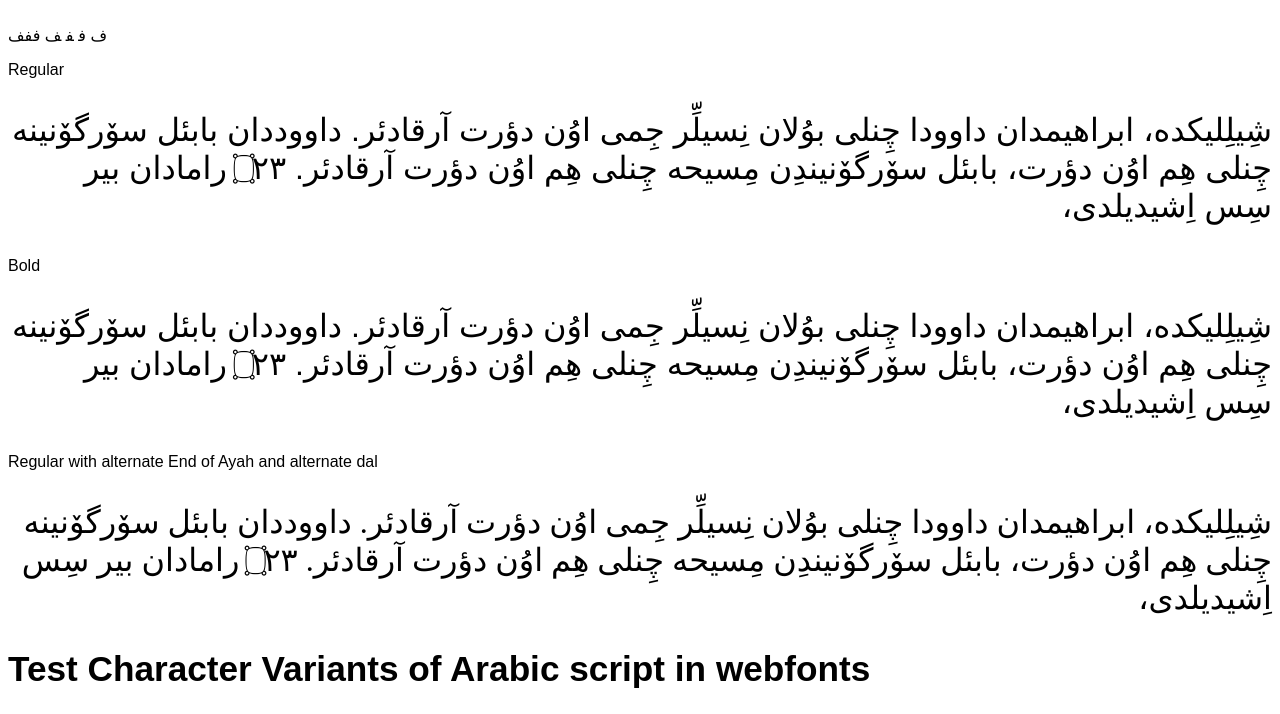
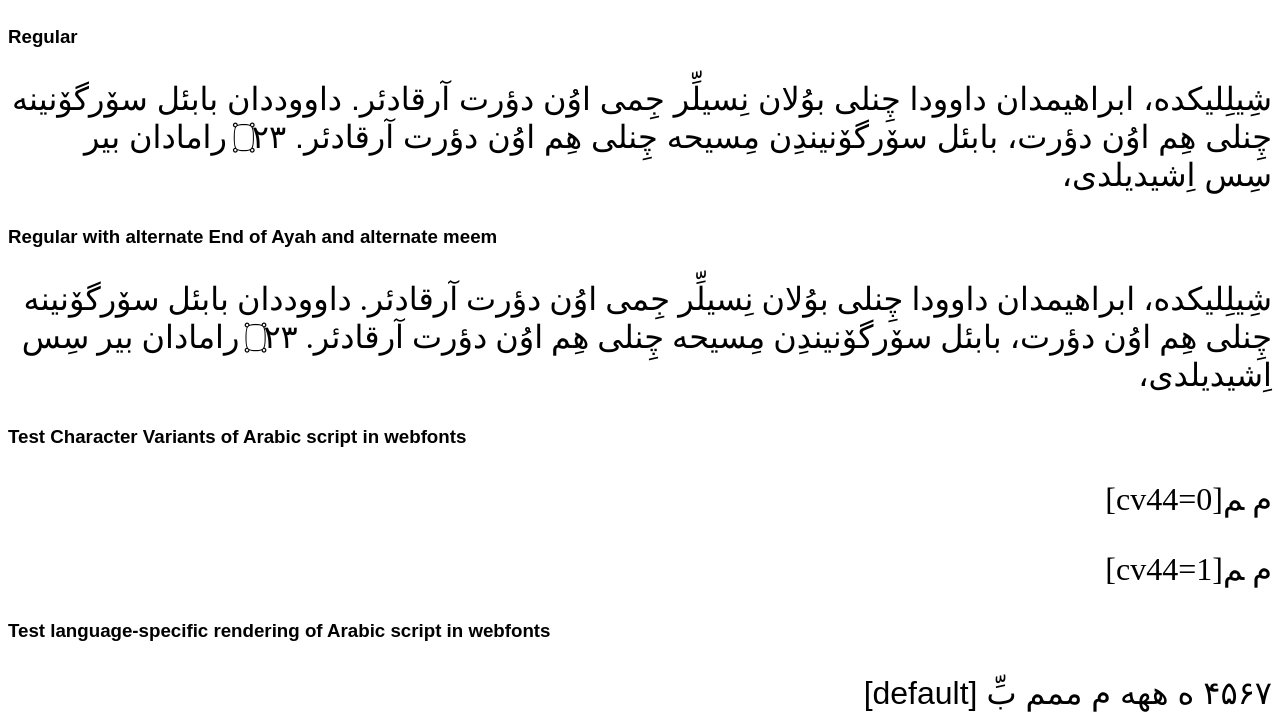
Before and after one commit to silnrsi/font-lateef, a plain HTML site: page web/Lateef-webfont-example.html in a window 1280 px wide. Shown: the part 590-1304 px from the top of the page. Drawn offline with Linux system fonts and the light colour scheme; a web font is replaced by a local one.

Commit message:
Updated file for Lateef (instead of Scheherazade) features

```diff
--- a/web/Lateef-webfont-example.html
+++ b/web/Lateef-webfont-example.html
@@ -35,25 +35,20 @@ of the license along with this Font Software. If this is not the case, go to
 <div dir=rtl>
 <h2>Test General behavior of Arabic script in webfonts</h2>
 
-<p>&#x641; &#x641;&#x200D; &#x200D;&#x641;&#x200D; &#x200D;&#x641; &#x641;&#x641;&#x641; </p>
-
-<p>Regular</p>
+<h3>Regular</h3>
 <p class=rtl>شِیلِلیکده، ابراهیمدان داوودا چِنلی بوُلان نِسیلِّر جِمی اوُن دؤرت آرقادئر. داووددان بابئل سوٚرگوٚنینه چِنلی هِم اوُن دؤرت، بابئل سوٚرگوٚنیندِن مِسیحه چِنلی هِم اوُن دؤرت آرقادئر. &#x6dd;&#x662;&#x663; رامادان بیر سِس اِشیدیلدی،</p>
 
-<p>Bold</p>
-<p class=rtlb>شِیلِلیکده، ابراهیمدان داوودا چِنلی بوُلان نِسیلِّر جِمی اوُن دؤرت آرقادئر. داووددان بابئل سوٚرگوٚنینه چِنلی هِم اوُن دؤرت، بابئل سوٚرگوٚنیندِن مِسیحه چِنلی هِم اوُن دؤرت آرقادئر. &#x6dd;&#x662;&#x663; رامادان بیر سِس اِشیدیلدی،</p>
-
-<p>Regular with alternate End of Ayah and alternate dal</p>
+<h3>Regular with alternate End of Ayah and alternate meem</h3>
 
 <p class="cv441801">شِیلِلیکده، ابراهیمدان داوودا چِنلی بوُلان نِسیلِّر جِمی اوُن دؤرت آرقادئر. داووددان بابئل سوٚرگوٚنینه چِنلی هِم اوُن دؤرت، بابئل سوٚرگوٚنیندِن مِسیحه چِنلی هِم اوُن دؤرت آرقادئر. &#x6dd;&#x662;&#x663; رامادان بیر سِس اِشیدیلدی،</p>
 
-<h2>Test Character Variants of Arabic script in webfonts</h2>
+<h3>Test Character Variants of Arabic script in webfonts</h3>
 
 <p class=cv440> &#x645; &#x200D;&#x645;[cv44=0]</p>
 
 <p class=cv441> &#x645; &#x200D;&#x645;[cv44=1]</p>
 
-<h2>Test language-specific rendering of Arabic script in webfonts</h2>
+<h3>Test language-specific rendering of Arabic script in webfonts</h3>
 
 <p class=rtl > ۴۵۶۷  ه ههه م ممم  بِّ [default]</p>
 
```
